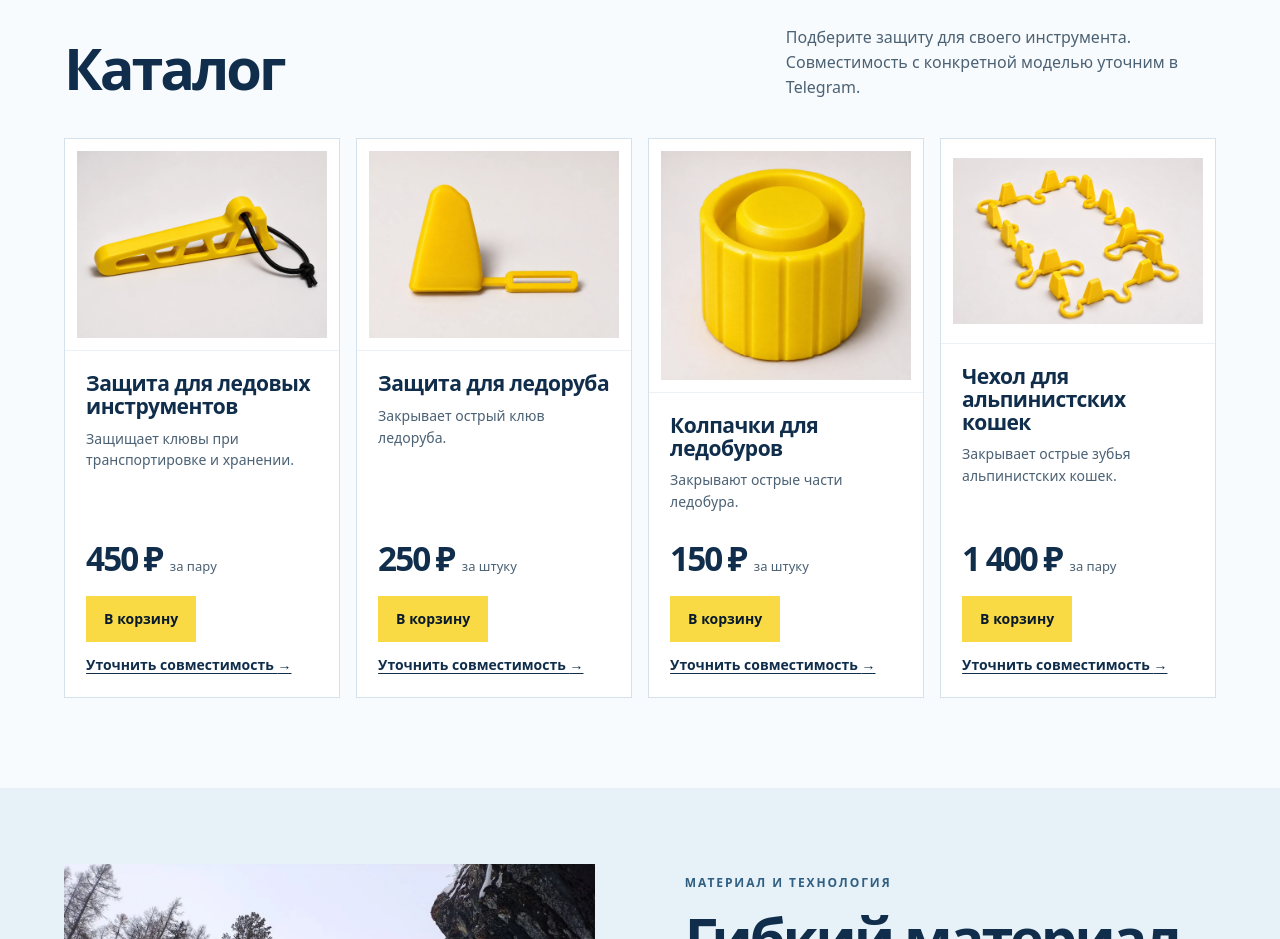
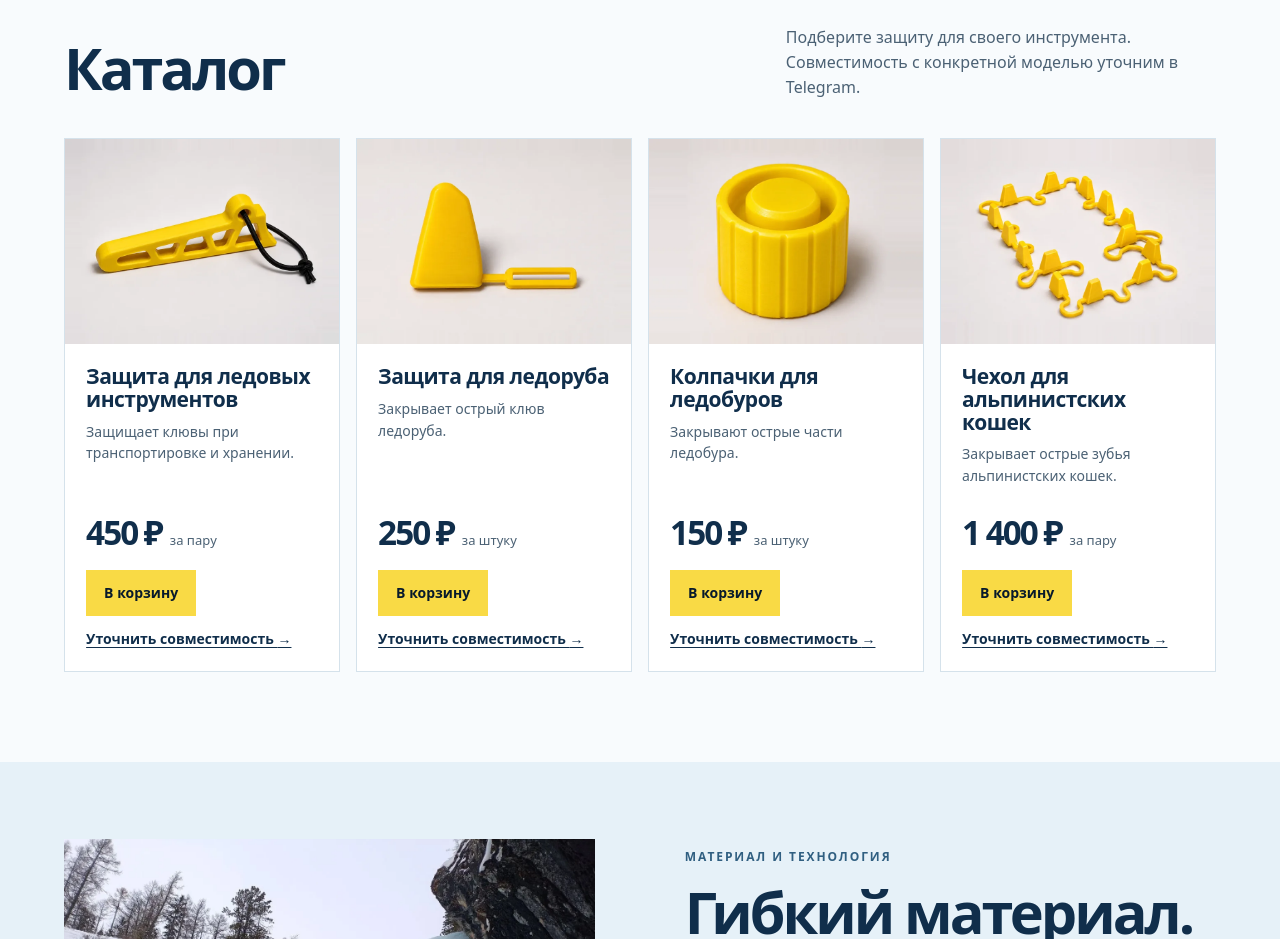
Before and after one commit to AswatAdida/etun-gear-site, a plain HTML site: page index.html in a window 1280 px wide. Shown: the part 780-1719 px from the top of the page. Drawn offline with Linux system fonts and the light colour scheme.

Commit message:
fix: unify product catalog image proportions

```diff
--- a/index.html
+++ b/index.html
@@ -109,7 +109,7 @@ ym(114141068,'init',{
       <noscript><p>Включите JavaScript, чтобы увидеть цены и воспользоваться корзиной.</p></noscript>
       <div class="product-grid">
         <article class="product" data-product-id="ice-tool">
-          <div class="product-image"><img src="assets/ice-tool.webp" alt="Жёлтые защитные насадки для ледовых инструментов" width="1200" height="900" loading="lazy"></div>
+          <div class="product-image"><img src="assets/catalog/ice-tool.webp" alt="Жёлтые защитные насадки для ледовых инструментов" width="800" height="600" loading="lazy"></div>
           <div class="product-body">
             <h3>Защита для ледовых инструментов</h3>
             <p>Защищает клювы при транспортировке и хранении.</p>
@@ -119,7 +119,7 @@ ym(114141068,'init',{
           </div>
         </article>
         <article class="product" data-product-id="ice-axe">
-          <div class="product-image"><img src="assets/ice-axe.webp" alt="Защитный чехол на клюве ледоруба" width="1200" height="900" loading="lazy"></div>
+          <div class="product-image"><img src="assets/catalog/ice-axe.webp" alt="Защитный чехол на клюве ледоруба" width="800" height="600" loading="lazy"></div>
           <div class="product-body">
             <h3>Защита для ледоруба</h3>
             <p>Закрывает острый клюв ледоруба.</p>
@@ -129,7 +129,7 @@ ym(114141068,'init',{
           </div>
         </article>
         <article class="product" data-product-id="ice-screw">
-          <div class="product-image"><img src="assets/ice-screw.webp" alt="Жёлтый защитный колпачок ледобура" width="1200" height="1100" loading="lazy"></div>
+          <div class="product-image"><img src="assets/catalog/ice-screw.webp" alt="Жёлтый защитный колпачок ледобура" width="800" height="600" loading="lazy"></div>
           <div class="product-body">
             <h3>Колпачки для ледобуров</h3>
             <p>Закрывают острые части ледобура.</p>
@@ -139,7 +139,7 @@ ym(114141068,'init',{
           </div>
         </article>
         <article class="product" data-product-id="crampons">
-          <div class="product-image"><img src="assets/crampons.webp" alt="Жёлтые чехлы на зубьях альпинистских кошек" width="1200" height="800" loading="lazy"></div>
+          <div class="product-image"><img src="assets/catalog/crampons.webp" alt="Жёлтые чехлы на зубьях альпинистских кошек" width="800" height="600" loading="lazy"></div>
           <div class="product-body">
             <h3>Чехол для альпинистских кошек</h3>
             <p>Закрывает острые зубья альпинистских кошек.</p>
--- a/style.css
+++ b/style.css
@@ -108,9 +108,9 @@ h3 { font-size: 21px; letter-spacing: -.025em; }
   margin-bottom: clamp(26px, 3vw, 42px);
 }
 .section-intro p, .feature-copy p:not(.eyebrow), .faq p { color: var(--muted); max-width: 47ch; }
-.product-grid { display: grid; grid-template-columns: repeat(4, minmax(0, 1fr)); gap: 16px; }
+.product-grid { display: grid; grid-template-columns: repeat(4, minmax(0, 1fr)); grid-auto-rows: 1fr; gap: 16px; }
 .product { display: flex; flex-direction: column; background: white; border: 1px solid var(--line); }
-.product-image { aspect-ratio: 4 / 3; padding: 12px; border-bottom: 1px solid #ebf1f5; }
+.product-image { aspect-ratio: 4 / 3; }
 .product-image img { width: 100%; height: 100%; object-fit: contain; }
 .product-body { display: flex; flex-direction: column; align-items: start; flex: 1; padding: clamp(15px, 1.65vw, 23px); }
 .product-body p { margin: 10px 0 20px; color: var(--muted); font-size: 14px; }
@@ -171,7 +171,6 @@ h3 { font-size: 21px; letter-spacing: -.025em; }
 
 @media (max-width: 1000px) {
   .product-grid { grid-template-columns: repeat(2, minmax(0, 1fr)); }
-  .product-image { aspect-ratio: 5 / 3; }
 }
 
 @media (max-width: 760px) {
@@ -194,7 +193,6 @@ h3 { font-size: 21px; letter-spacing: -.025em; }
 
 @media (max-width: 480px) {
   .product-grid { gap: 10px; }
-  .product-image { aspect-ratio: 4 / 3; padding: 5px; }
   .product-body { padding: 11px; }
   .product-body h3 { font-size: 17px; overflow-wrap: anywhere; }
   .product-body p { margin-bottom: 13px; }
```
Also changed, not shown: assets/catalog/crampons.webp (added), assets/catalog/ice-axe.webp (added), assets/catalog/ice-screw.webp (added), assets/catalog/ice-tool.webp (added).
